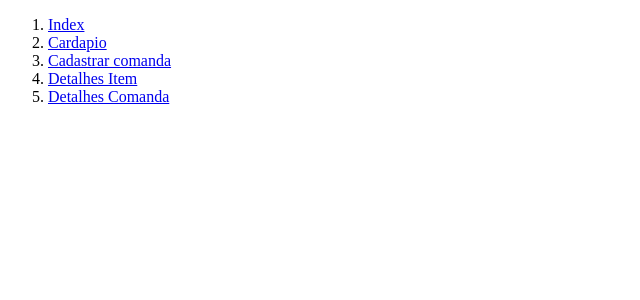
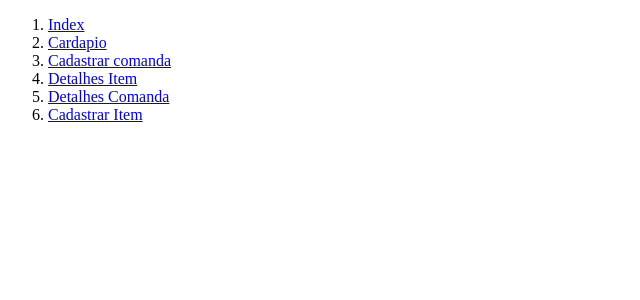
Before and after one commit to marlonprado04/PROJETO_php_QI_web_ii_projeto_final, a PHP site: page / in a window 1280 px wide. Shown: the top 300 px of the page, without its empty margins (0-640 px from the left). Run offline with PHP 8.4, Linux system fonts and the light colour scheme.

Commit message:
adicionei botão para redirecionar para tela de cadastro do item

```diff
--- a/index.php
+++ b/index.php
@@ -14,8 +14,10 @@
       <li> <a href="#">Index</a></li>
       <li> <a href="./src/Controller/ItemController.php?operation=listAll">Cardapio</a></li>
       <li> <a href="./src/View/cadastro-comanda.php">Cadastrar comanda</a></li>
-      <li> <a href="./src/view/detalhes-item.php">Detalhes Item</a></li>
-      <li> <a href="./src/view/detalhes-comanda.php">Detalhes Comanda</a></li>
+      <li> <a href="./src/View/detalhes-item.php">Detalhes Item</a></li>
+      <li> <a href="./src/View/detalhes-comanda.php">Detalhes Comanda</a></li>
+      <li> <a href="./src/View/cadastro-item.php">Cadastrar Item</a></li>
+
     </ol>
   </header>
 
```
